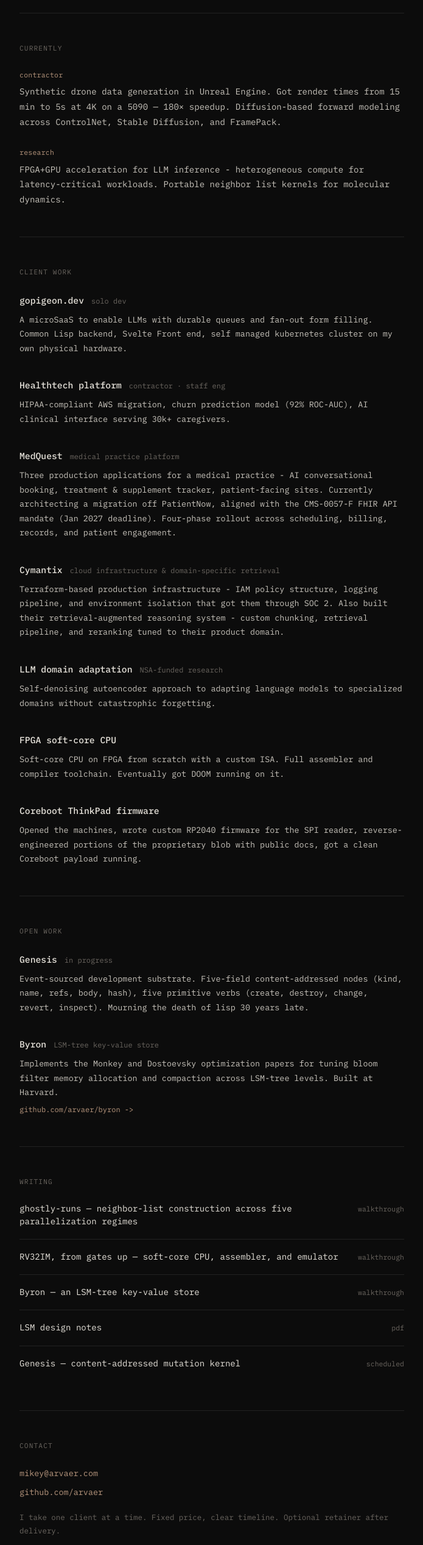
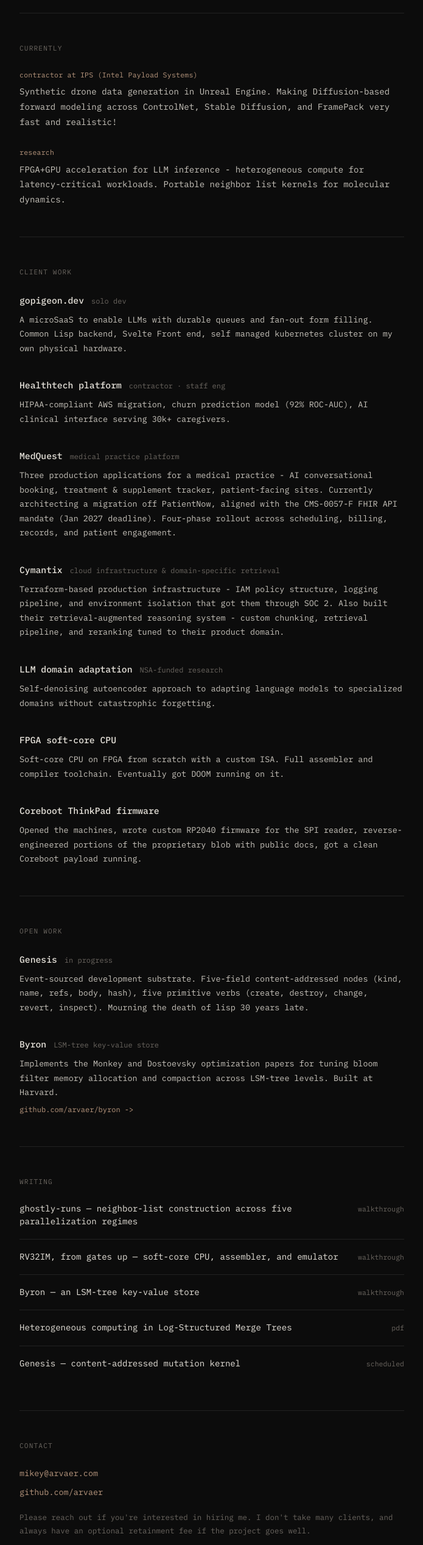
Before and after one commit to arvaer/portfolio, a Svelte app: page / in a window 1280 px wide. Shown: the part 263-2797 px from the top of the page at 61% size, without its empty margins (292-987 px from the left). Built offline with nearby package versions, Linux system fonts and the light colour scheme.

Commit message:
Fix wording on hp

```diff
--- a/src/Home.svelte
+++ b/src/Home.svelte
@@ -19,8 +19,8 @@
 
   const currentItems = [
     {
-      tag: 'contractor',
-      text: 'Synthetic drone data generation in Unreal Engine. Got render times from 15 min to 5s at 4K on a 5090 — 180× speedup. Diffusion-based forward modeling across ControlNet, Stable Diffusion, and FramePack.'
+      tag: 'contractor at IPS (Intel Payload Systems)',
+      text: 'Synthetic drone data generation in Unreal Engine. Making Diffusion-based forward modeling across ControlNet, Stable Diffusion, and FramePack very fast and realistic!'
     },
     {
       tag: 'research',
@@ -165,7 +165,7 @@
       href: '/writing/byron/'
     },
     {
-      title: 'LSM design notes',
+      title: 'Heterogeneous computing in Log-Structured Merge Trees',
       status: 'pdf',
       href: '/papers/lsm.pdf'
     },
@@ -279,7 +279,7 @@
     <div class="contact-line"><a href="https://github.com/arvaer">github.com/arvaer</a></div>
 
     <div class="contact-note">
-      I take one client at a time. Fixed price, clear timeline. Optional retainer after delivery.
+      Please reach out if you're interested in hiring me. I don't take many clients, and always have an optional retainment fee if the project goes well.
     </div>
 
     {#if formStatus === 'sent'}
```
